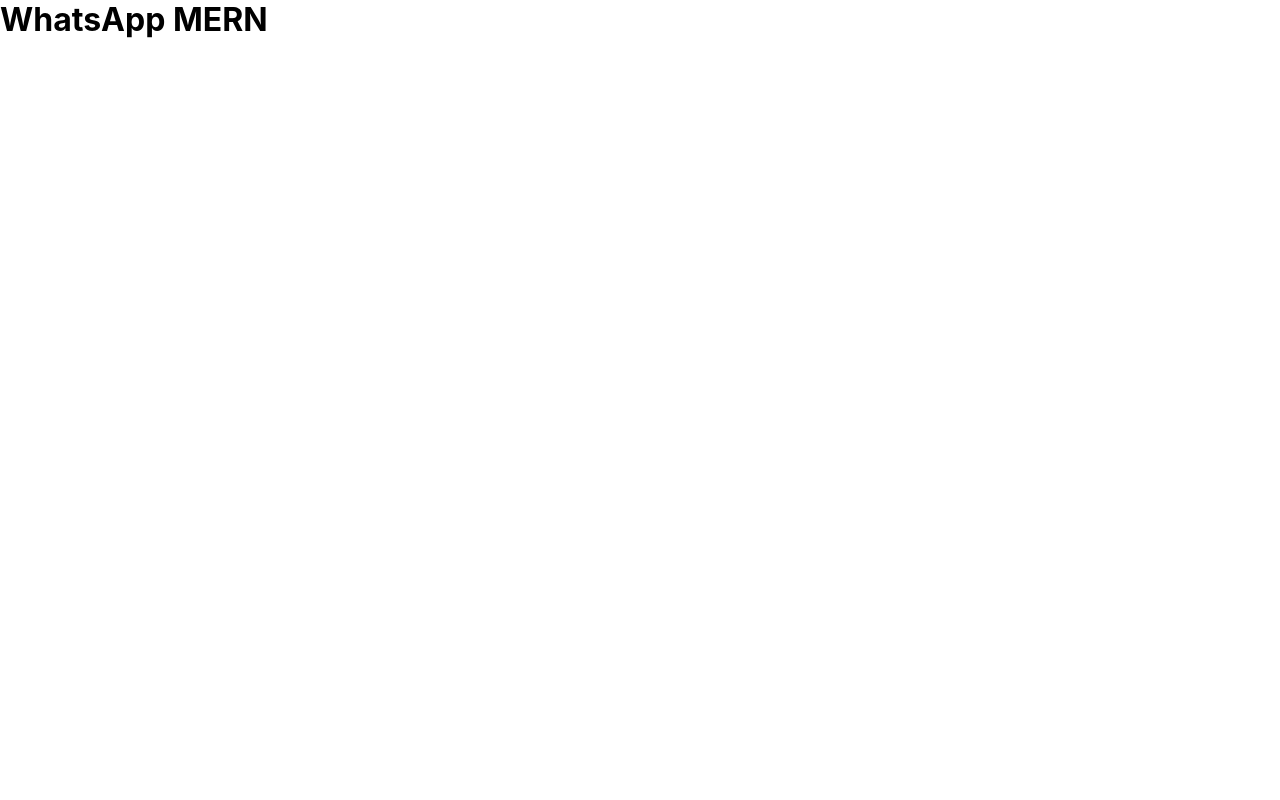
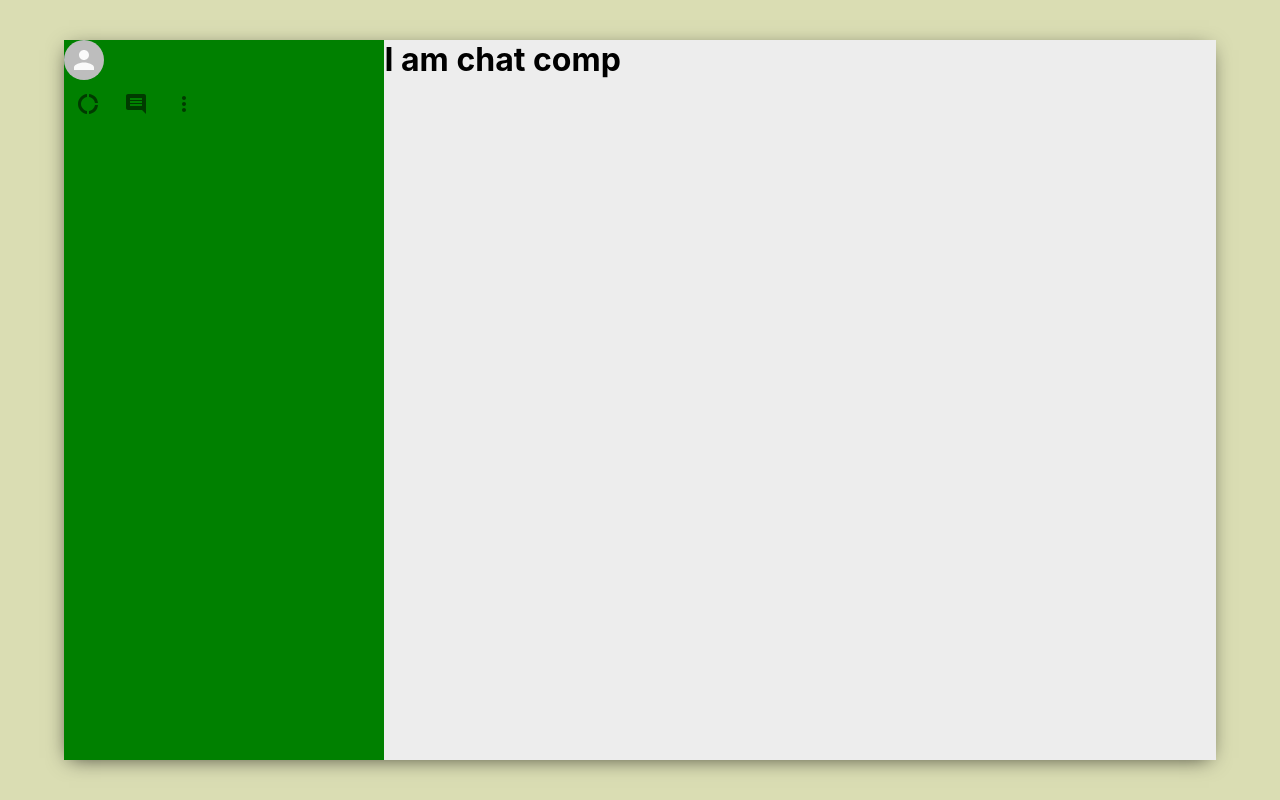
Before and after one commit to benjaminthedev/Whatsapp-Clone-MERN-Stack-Edition, a React (Create React App) app in the folder whatsapp/: page / in a window 1280 px wide. Built offline with nearby package versions, Linux system fonts and the light colour scheme.

Commit message:
built sidebar / main chat

```diff
--- a/whatsapp/package.json
+++ b/whatsapp/package.json
@@ -3,6 +3,8 @@
   "version": "0.1.0",
   "private": true,
   "dependencies": {
+    "@material-ui/core": "^4.11.0",
+    "@material-ui/icons": "^4.9.1",
     "@testing-library/jest-dom": "^4.2.4",
     "@testing-library/react": "^9.5.0",
     "@testing-library/user-event": "^7.2.1",
--- a/whatsapp/src/App.css
+++ b/whatsapp/src/App.css
@@ -0,0 +1,15 @@
+.app{
+    display: grid;
+    place-items: center;
+    height: 100vh;
+    background-color: #daddb3;
+}
+
+.app__body{
+    display: flex;
+    background-color: #ededed;
+    margin: -50px;
+    height: 90vh;
+    width: 90vw;
+    box-shadow: -1px 4px 20px -6px rgba(0, 0, 0, 0.75);
+}
--- a/whatsapp/src/App.js
+++ b/whatsapp/src/App.js
@@ -1,10 +1,16 @@
 import React from 'react';
 import './App.css';
+import Chat from './Chat';
+import Sidebar from './Sidebar';
+
 
 function App() {
   return (
-    <div>
-      <h1>WhatsApp MERN</h1>
+    <div className="app">
+      <div className="app__body">
+        <Sidebar />
+        <Chat />
+      </div>
     </div>
   );
 }
--- /dev/null
+++ b/whatsapp/src/Chat.css
@@ -0,0 +1,6 @@
+.sidebar{
+    display: flex;
+    flex-direction: column;
+    flex: 0.65;
+    background-color: red;
+}
--- /dev/null
+++ b/whatsapp/src/Chat.js
@@ -0,0 +1,12 @@
+import React from 'react'
+import './Chat.css'
+
+function Chat() {
+    return (
+        <div className="chat ">
+            <h1>I am chat comp</h1>
+        </div>
+    )
+}
+
+export default Chat
--- /dev/null
+++ b/whatsapp/src/Sidebar.css
@@ -0,0 +1,6 @@
+.sidebar{
+    display: flex;
+    flex-direction: column;
+    flex: 0.35;
+    background-color: green;
+}
--- /dev/null
+++ b/whatsapp/src/Sidebar.js
@@ -0,0 +1,32 @@
+import React from 'react'
+import "./Sidebar.css"
+import DonutLargeIcon from '@material-ui/icons/DonutLarge';
+import CommentIcon from '@material-ui/icons/Comment';
+import MoreVertIcon from '@material-ui/icons/MoreVert';
+import { Avatar, IconButton } from '@material-ui/core'
+
+function Sidebar() {
+    return (
+        <div className="sidebar">
+            <div className="sidebar__header">
+                <Avatar />
+                <div className="sidebar__headerRight">
+
+                    <IconButton>
+                        <DonutLargeIcon />
+                    </IconButton>
+
+                    <IconButton>
+                        <CommentIcon />
+                    </IconButton>
+
+                    <IconButton>
+                        <MoreVertIcon />
+                    </IconButton>
+                </div>
+            </div>
+        </div >
+    )
+}
+
+export default Sidebar
```
Also changed, not shown: 1 other file (tests, documents, lock files or other folders).
